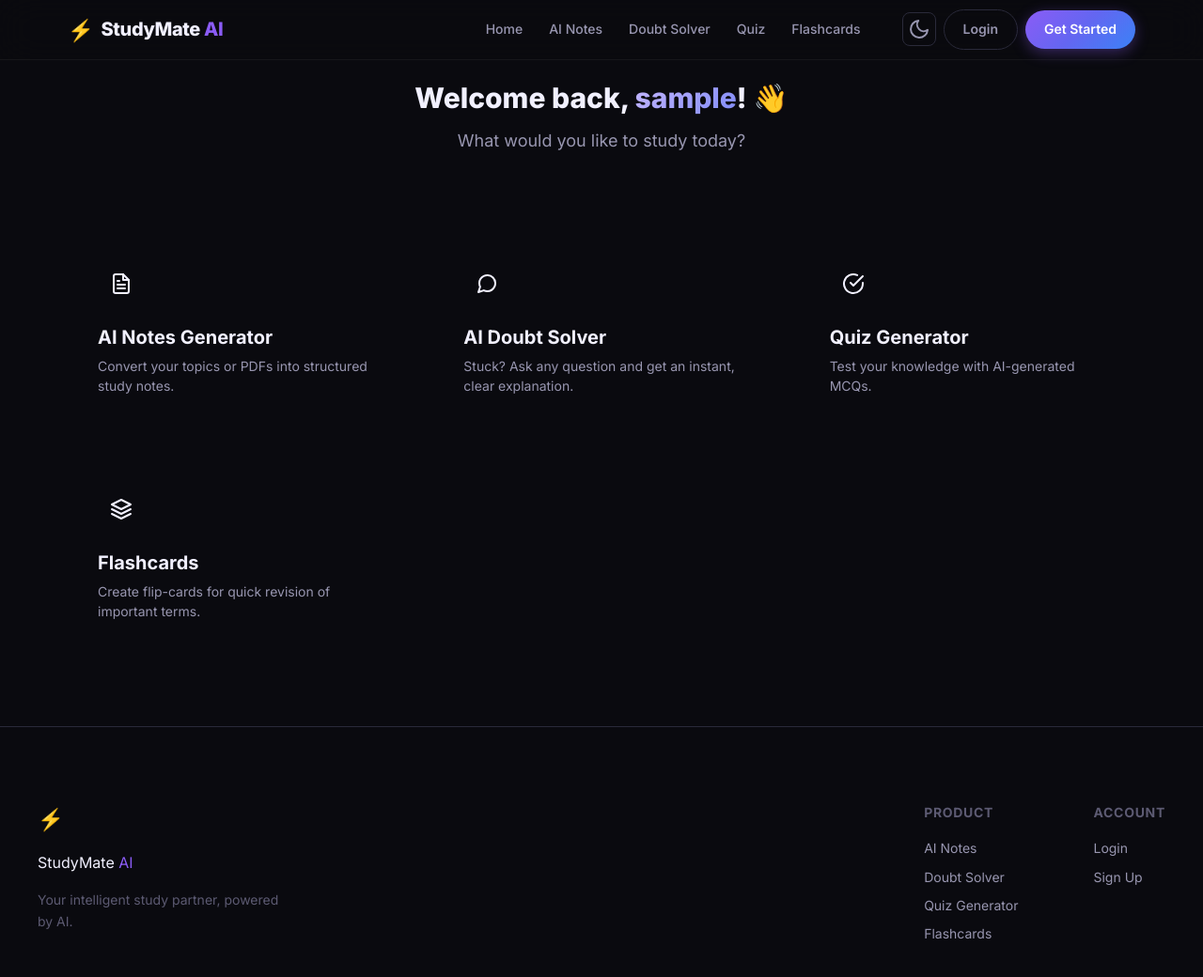
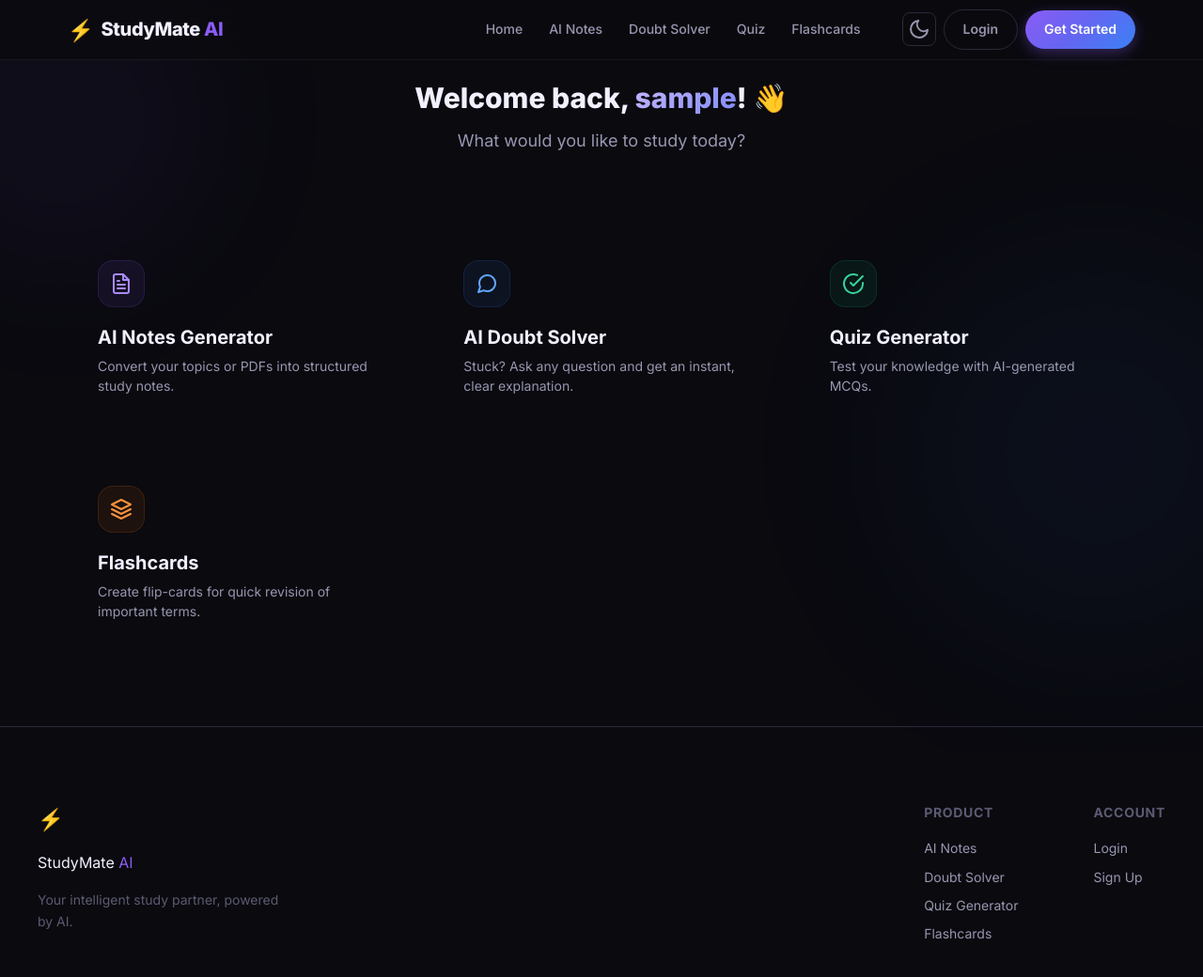
Before and after one commit to rajaswami6367/StudyMate.AI, a Flask app: page /dashboard in a window 1280 px wide. Shown: the top 1040 px of the page at 94% size. Run offline with Flask 3, Linux system fonts and the light colour scheme; the visitor is signed in with stand-in values (Sample User, id 1).

Commit message:
Fix notes generator and polish dashboard UI

```diff
--- a/app.py
+++ b/app.py
@@ -360,7 +360,7 @@ Make it clear, educational, and easy to understand for a B.Tech CSE student. Use
         result, error = ask_gemini(prompt)
         notes_result = result if result else error
 
-    return render_template('ai_notes.html', notes_result=notes_result, topic=topic)
+    return render_template('ai_notes.html', notes=notes_result, topic=topic)
 
 
 # ── FLASHCARDS ───────────────────────────────────────────────
--- a/static/css/style.css
+++ b/static/css/style.css
@@ -1107,9 +1107,31 @@ body.light-mode .blob { opacity: 0.1; }
 
 .dash-card:hover {
   transform: translateY(-5px);
-  border-color: var(--primary-light);
-  box-shadow: 0 10px 30px rgba(124, 58, 237, 0.15);
-}
+}
+
+/* Custom glows based on color classes */
+.dash-card.purple-glow:hover {
+  border-color: rgba(139, 92, 246, 0.4);
+  box-shadow: 0 15px 30px rgba(139, 92, 246, 0.12);
+}
+.dash-card.blue-glow:hover {
+  border-color: rgba(59, 130, 246, 0.4);
+  box-shadow: 0 15px 30px rgba(59, 130, 246, 0.12);
+}
+.dash-card.green-glow:hover {
+  border-color: rgba(16, 185, 129, 0.4);
+  box-shadow: 0 15px 30px rgba(16, 185, 129, 0.12);
+}
+.dash-card.orange-glow:hover {
+  border-color: rgba(249, 115, 22, 0.4);
+  box-shadow: 0 15px 30px rgba(249, 115, 22, 0.12);
+}
+
+/* Custom border glows for Linear aesthetic */
+.dash-card.purple-glow:hover::before { background: linear-gradient(135deg, #8b5cf6, #a78bfa, transparent); }
+.dash-card.blue-glow:hover::before { background: linear-gradient(135deg, #3b82f6, #60a5fa, transparent); }
+.dash-card.green-glow:hover::before { background: linear-gradient(135deg, #10b981, #34d399, transparent); }
+.dash-card.orange-glow:hover::before { background: linear-gradient(135deg, #f97316, #fb923c, transparent); }
 
 .dash-icon {
   width: 50px;
@@ -1119,6 +1141,51 @@ body.light-mode .blob { opacity: 0.1; }
   align-items: center;
   justify-content: center;
   margin-bottom: var(--space-md);
+  transition: all 0.3s ease;
+}
+
+.dash-icon.purple {
+  background: rgba(139, 92, 246, 0.08);
+  color: #a78bfa;
+  border: 1px solid rgba(139, 92, 246, 0.15);
+}
+.dash-card:hover .dash-icon.purple {
+  background: rgba(139, 92, 246, 0.2);
+  border-color: rgba(139, 92, 246, 0.4);
+  box-shadow: 0 0 12px rgba(139, 92, 246, 0.3);
+}
+
+.dash-icon.blue {
+  background: rgba(59, 130, 246, 0.08);
+  color: #60a5fa;
+  border: 1px solid rgba(59, 130, 246, 0.15);
+}
+.dash-card:hover .dash-icon.blue {
+  background: rgba(59, 130, 246, 0.2);
+  border-color: rgba(59, 130, 246, 0.4);
+  box-shadow: 0 0 12px rgba(59, 130, 246, 0.3);
+}
+
+.dash-icon.green {
+  background: rgba(16, 185, 129, 0.08);
+  color: #34d399;
+  border: 1px solid rgba(16, 185, 129, 0.15);
+}
+.dash-card:hover .dash-icon.green {
+  background: rgba(16, 185, 129, 0.2);
+  border-color: rgba(16, 185, 129, 0.4);
+  box-shadow: 0 0 12px rgba(16, 185, 129, 0.3);
+}
+
+.dash-icon.orange {
+  background: rgba(249, 115, 22, 0.08);
+  color: #fb923c;
+  border: 1px solid rgba(249, 115, 22, 0.15);
+}
+.dash-card:hover .dash-icon.orange {
+  background: rgba(249, 115, 22, 0.2);
+  border-color: rgba(249, 115, 22, 0.4);
+  box-shadow: 0 0 12px rgba(249, 115, 22, 0.3);
 }
 
 .dash-info h3 {
--- a/templates/dashboard.html
+++ b/templates/dashboard.html
@@ -11,9 +11,15 @@
     </div>
   </div>
 
-  <div class="dashboard-grid">
+  <!-- Glowing background blobs for dashboard -->
+  <div class="hero-bg" style="position: absolute; top: 0; left: 0; width: 100%; height: 100%; pointer-events: none; z-index: 1; overflow: hidden;">
+    <div class="blob blob-1" style="top: -10%; left: -10%; width: 400px; height: 400px; opacity: 0.08; filter: blur(80px);"></div>
+    <div class="blob blob-2" style="bottom: 10%; right: -10%; width: 500px; height: 500px; opacity: 0.08; filter: blur(100px);"></div>
+  </div>
+
+  <div class="dashboard-grid" style="position: relative; z-index: 2;">
     <!-- Card 1: AI Notes -->
-    <a href="{{ url_for('ai_notes') }}" class="dash-card">
+    <a href="{{ url_for('ai_notes') }}" class="dash-card purple-glow">
       <div class="dash-icon purple"><i data-feather="file-text"></i></div>
       <div class="dash-info">
         <h3>AI Notes Generator</h3>
@@ -23,7 +29,7 @@
     </a>
 
     <!-- Card 2: Doubt Solver -->
-    <a href="{{ url_for('doubt_solver') }}" class="dash-card">
+    <a href="{{ url_for('doubt_solver') }}" class="dash-card blue-glow">
       <div class="dash-icon blue"><i data-feather="message-circle"></i></div>
       <div class="dash-info">
         <h3>AI Doubt Solver</h3>
@@ -33,7 +39,7 @@
     </a>
 
     <!-- Card 3: Quiz Generator -->
-    <a href="{{ url_for('quiz') }}" class="dash-card">
+    <a href="{{ url_for('quiz') }}" class="dash-card green-glow">
       <div class="dash-icon green"><i data-feather="check-circle"></i></div>
       <div class="dash-info">
         <h3>Quiz Generator</h3>
@@ -43,7 +49,7 @@
     </a>
 
     <!-- Card 4: Flashcards -->
-    <a href="{{ url_for('flashcards') }}" class="dash-card">
+    <a href="{{ url_for('flashcards') }}" class="dash-card orange-glow">
       <div class="dash-icon orange"><i data-feather="layers"></i></div>
       <div class="dash-info">
         <h3>Flashcards</h3>
```
